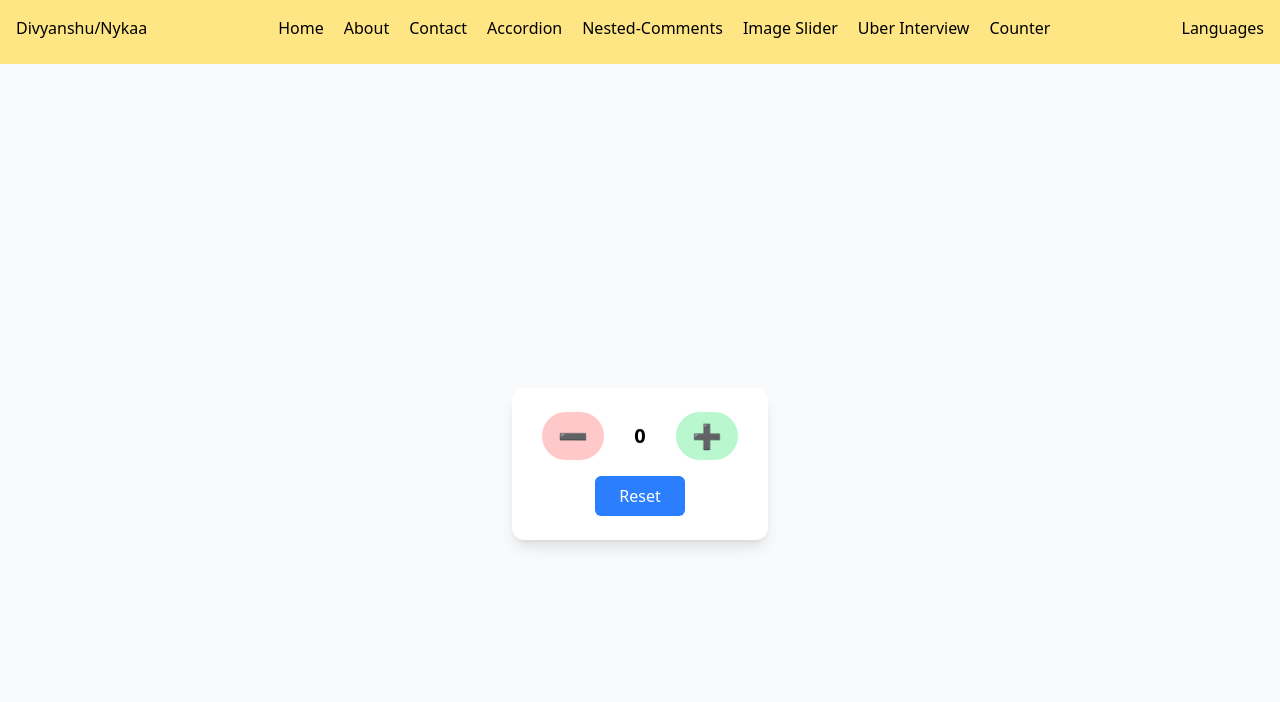
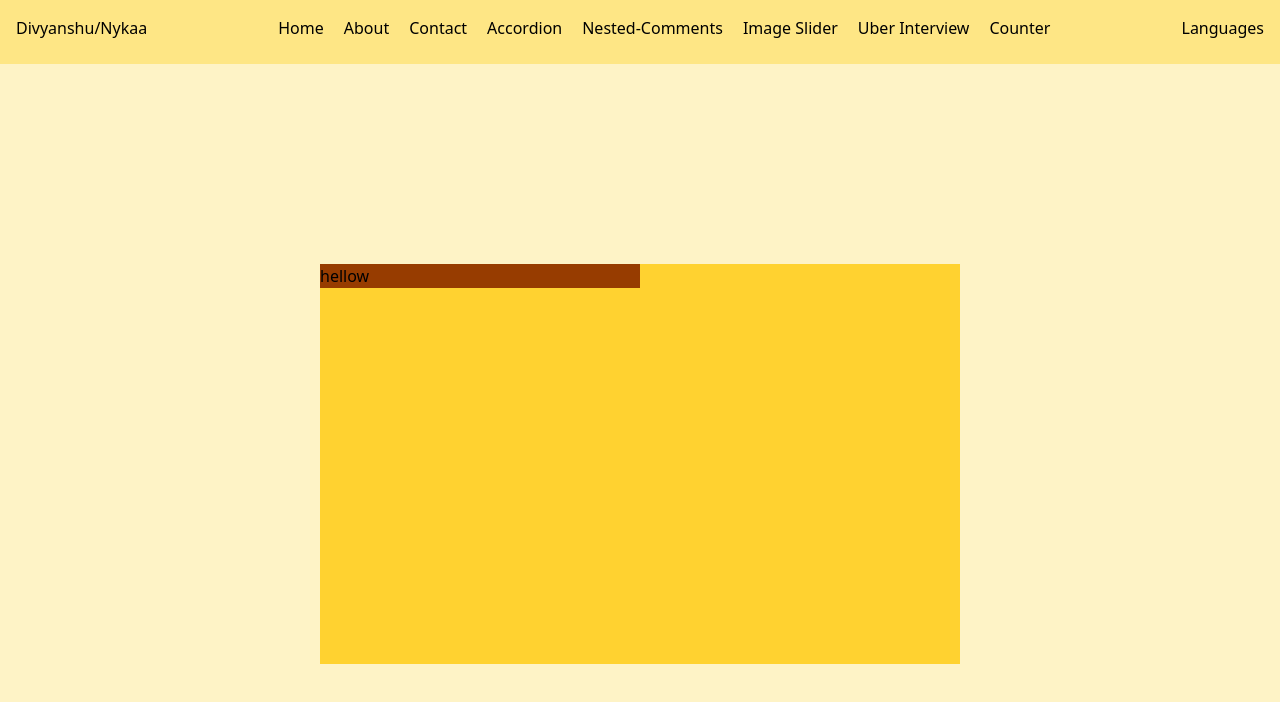
Before and after one commit to divyanshuispathak/Frontend-LLD, a React (Vite) app in the folder PracticePlayground/: page /counter in a window 1280 px wide. Shown: the top 702 px of the page. Built offline with nearby package versions, Linux system fonts and the light colour scheme.

Commit message:
played with tailwind css and centering the div

```diff
--- a/PracticePlayground/src/components/Counter.jsx
+++ b/PracticePlayground/src/components/Counter.jsx
@@ -1,46 +1,15 @@
 import React, { useState } from "react";
 
 const Counter = () => {
-  const [count, setCount] = useState(0);
-
-  const incrementCounter = () => {
-    setCount((count) => count + 1);
-  };
-
-  const decrementCounter = () => {
-    setCount((count) => count - 1);
-  };
-
-  const resetCounter = () => {
-    setCount(0);
-  };
   return (
-    <div className="min-h-screen flex items-center justify-center bg-gray-50">
-      <div className="flex flex-col items-center space-y-4 p-6 bg-white rounded-xl shadow-lg w-64">
-        <div className="flex items-center justify-center gap-4">
-          <button
-            className="text-2xl bg-red-200 hover:bg-red-300 px-4 py-2 rounded-full transition"
-            onClick={decrementCounter}
-          >
-            ➖
-          </button>
-          <div className="text-xl font-semibold w-10 text-center">{count}</div>
-          <button
-            className="text-2xl bg-green-200 hover:bg-green-300 px-4 py-2 rounded-full transition"
-            onClick={incrementCounter}
-          >
-            ➕
-          </button>
+    <div className="bg-amber-100 h-[100vh] w-[100vw] flex justify-center items-center">
+        <div className="bg-amber-300 min-h-6/12 min-w-6/12">
+            <div className="bg-amber-800 h-1/2 w-1/2">
+            hellow
+            </div>
         </div>
-        <button
-          className="bg-blue-500 hover:bg-blue-600 text-white font-medium px-6 py-2 rounded-md transition"
-          onClick={resetCounter}
-        >
-          Reset
-        </button>
-      </div>
     </div>
-  );
+  )
 };
 
 export default Counter;
```
